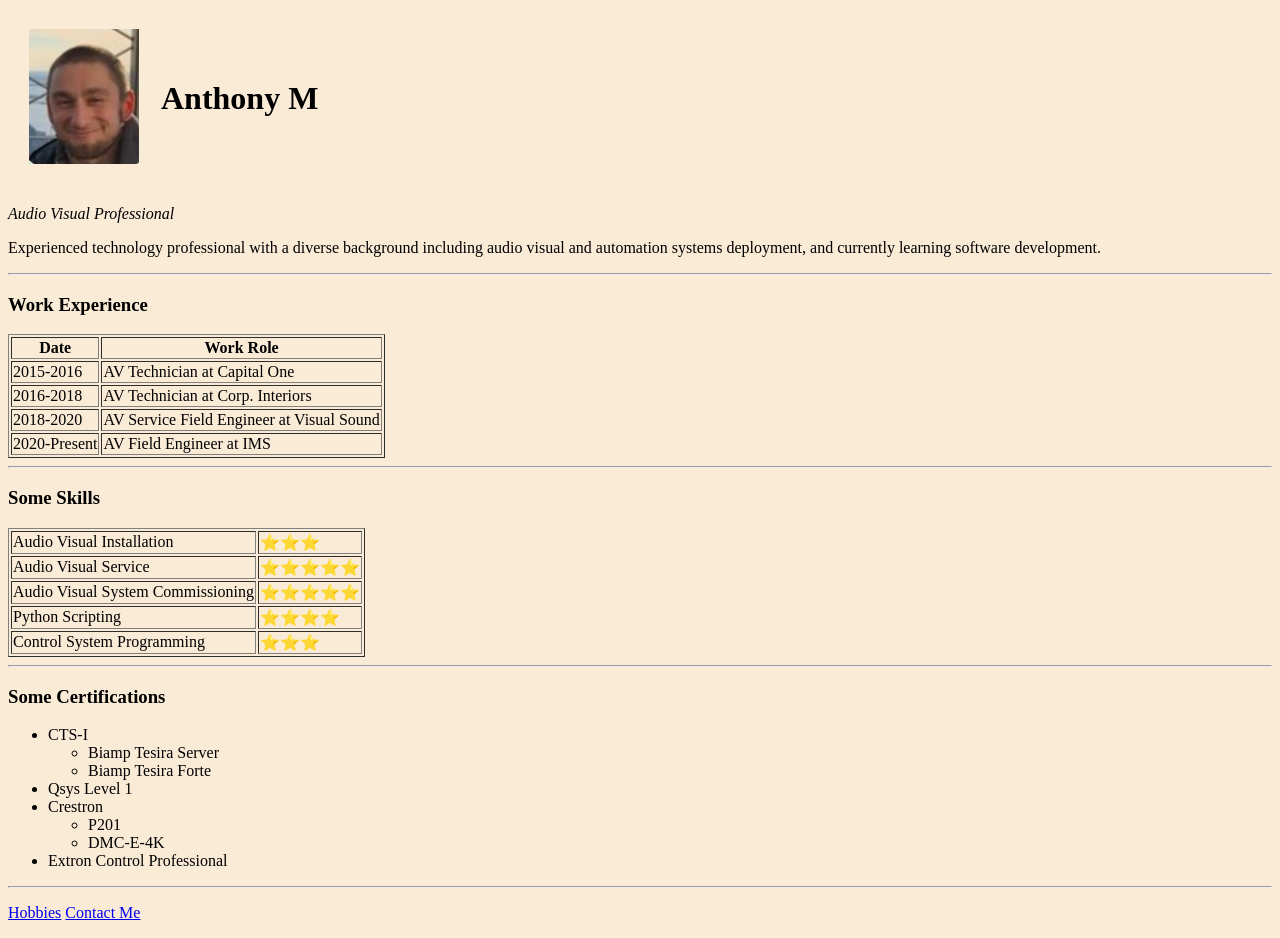
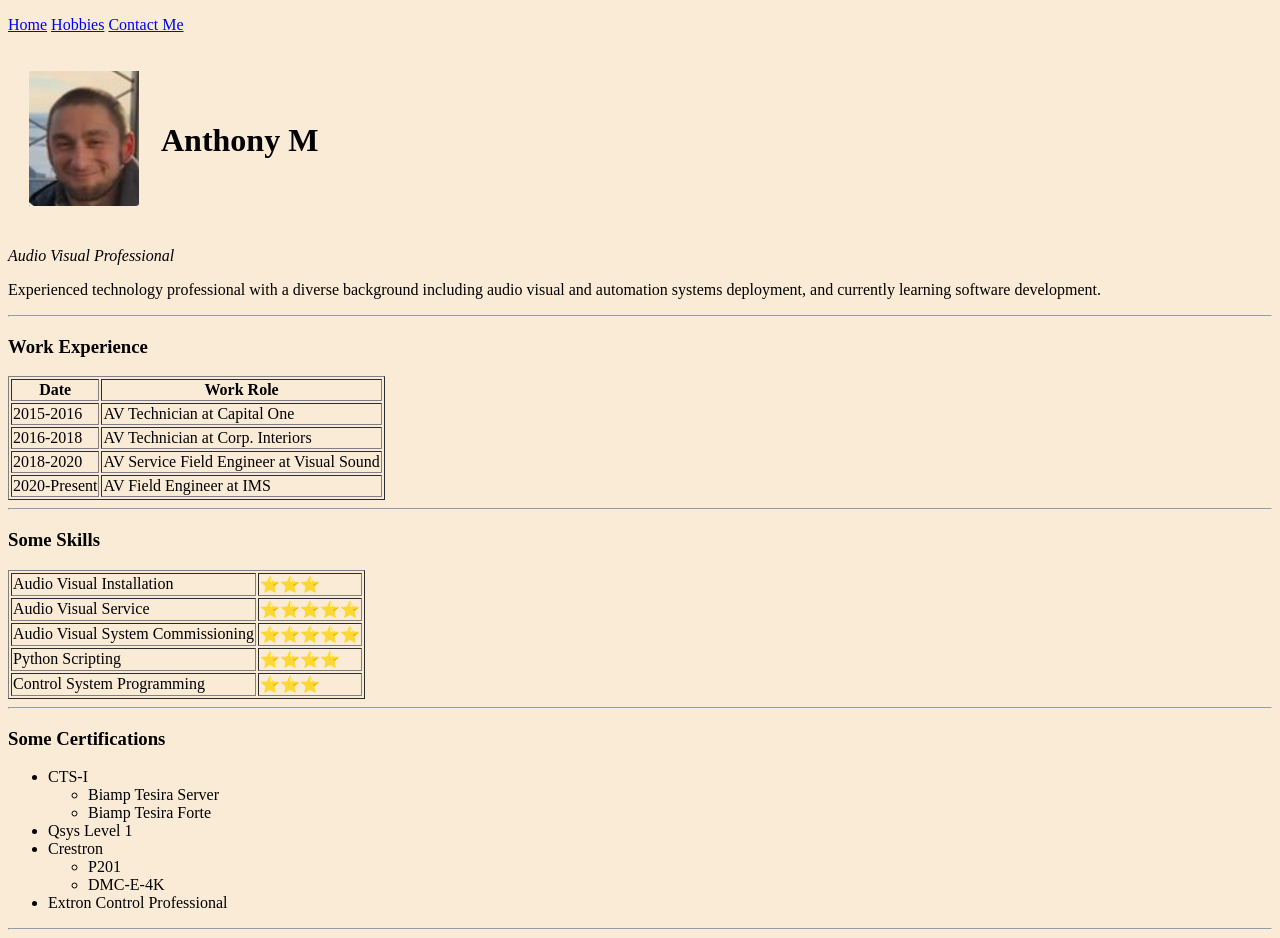
Before and after one commit to 11anthonym/personal-cv, a plain HTML site: page index.html in a window 1280 px wide. Drawn offline with Linux system fonts and the light colour scheme.

Commit message:
moved nav bar to top (basic html, forgive simplicity)

```diff
--- a/index.html
+++ b/index.html
@@ -8,6 +8,7 @@
 </head>
 
 <body style="background-color: antiquewhite;">
+    <p><a href="index.html">Home</a> <a href="hobbies.html">Hobbies</a> <a href="contact.html">Contact Me</a></p>
     <table cellspacing="20">
         <tr>
             <td><img src="images/headshot.png" alt="A Beautiful Landscape."></td>
@@ -88,7 +89,7 @@
         <li>Extron Control Professional</li>
     </ul>
     <hr>
-    <p><a href="hobbies.html">Hobbies</a> <a href="contact.html">Contact Me</a></p>
+
 </body>
 
 </html>
```
Also changed, not shown: contact.html (+1 -0 lines), hobbies.html (+1 -0 lines).
